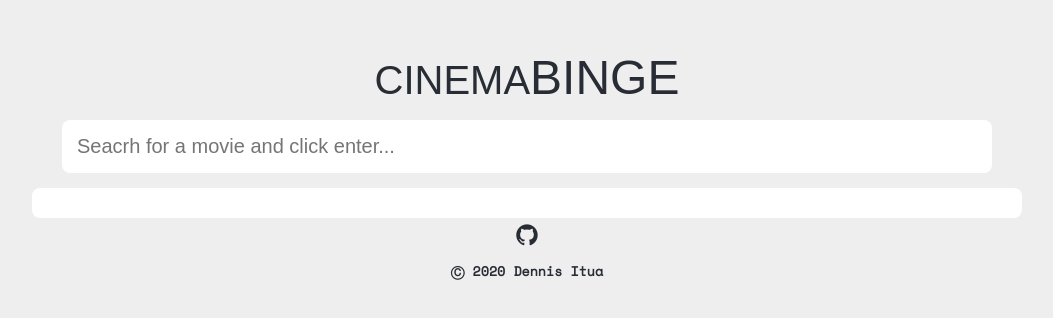
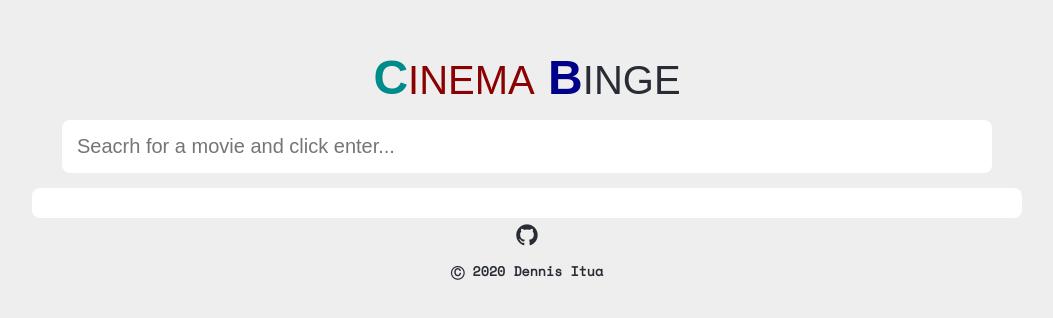
Before and after one commit to Dennis-The14th-web/cinema-binge, a React (Create React App) app: page / in a window 1280 px wide. Shown: the top 318 px of the page, without its empty margins (113-1166 px from the left). Built offline with nearby package versions, Linux system fonts and the light colour scheme; a web font is replaced by a local one.

Commit message:
updated header style

```diff
--- a/src/App.js
+++ b/src/App.js
@@ -58,7 +58,7 @@ function App() {
   return (
     <div className="App">
       <header>
-        <h1> <small>CINEMA</small>BINGE</h1>
+        <h1><b id="c">C</b><small id="cinema">INEMA</small> <b id="binge"> B</b><small>INGE</small></h1>
       </header>
       <main>
         <Search handleInput={handleInput} search={search} />
--- a/src/index.css
+++ b/src/index.css
@@ -20,6 +20,18 @@ header h1 {
 	font-size: 48px;
 	font-weight: 500;
 	text-align: center;
+}
+
+#c {
+  color: #008b8b;
+}
+
+#cinema {
+  color: #8b0000;
+}
+
+#binge {
+  color: #00008b;
 }
 
 main {
```
